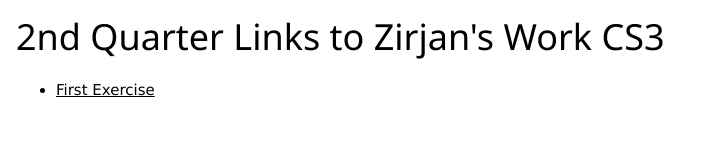
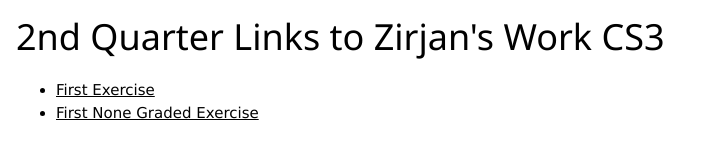
Before and after one commit to Zirjishere/CS3_2NDQTRPORTFOLIO, a plain HTML site: page index.html in a window 1280 px wide. Shown: the whole page, without its empty margins (0-709 px from the left). Drawn offline with nearby package versions, Linux system fonts and the light colour scheme.

Commit message:
added link in index.html

```diff
--- a/index.html
+++ b/index.html
@@ -10,6 +10,7 @@
    <nav>
     <ul>
       <li><a href="public/2Q1GRubidiumMendaro.html"> First Exercise </a> </li>
+      <li><a href="public/Q21NGRubidiumMendaro.html"> First None Graded Exercise </a> </li>
     </ul>
    </nav>
   </section>
```
